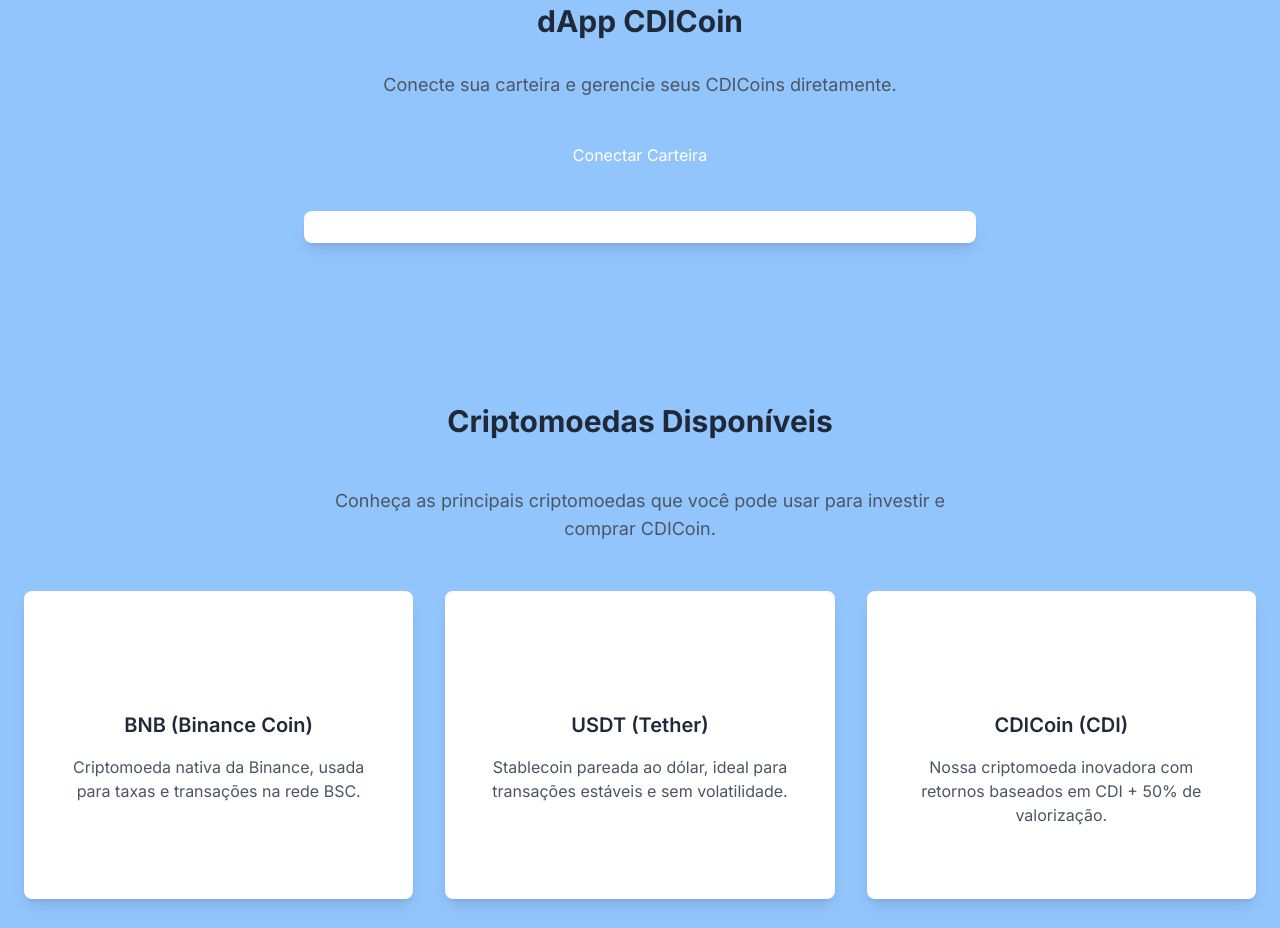
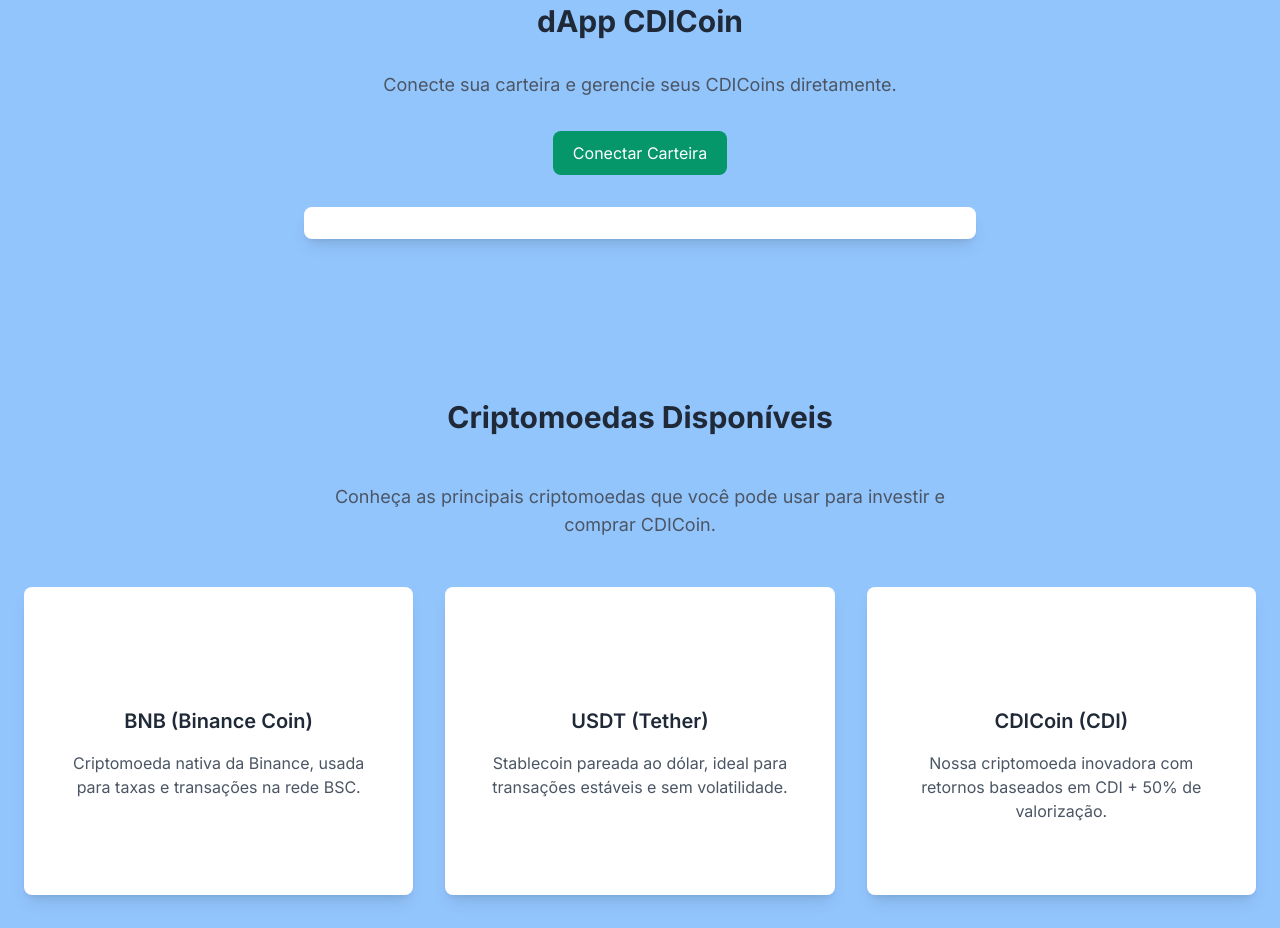
Before and after one commit to Alexandrexicara/CDICoin, a website: page index.html in a window 1280 px wide. Shown: the part 1337-2265 px from the top of the page. Drawn offline with nearby package versions, Linux system fonts and the light colour scheme.

Commit message:
corrijir index.html

```diff
--- a/index.html
+++ b/index.html
@@ -125,9 +125,7 @@
             <p class="text-lg text-gray-600 mb-8 max-w-2xl mx-auto">
                 Conecte sua carteira e gerencie seus CDICoins diretamente.
             </p>
-            <button id="connectButton" class="bg-primary-green text-white px-8 py-3 rounded-lg hover:bg-secondary-green transition-colors">
-                Conectar Carteira
-            </button>
+            <button id="connectButton" class="bg-primary-green text-white px-8 py-3 rounded-lg hover:bg-secondary-green transition-colors" style="background-color: #059669; color: white; padding: 10px 20px; border-radius: 8px; border: none; cursor: pointer;">Conectar Carteira</button>
             <div class="info mt-8 p-4 bg-white rounded-lg shadow-lg max-w-2xl mx-auto" id="userInfo"></div>
         </div>
     </section>
```
